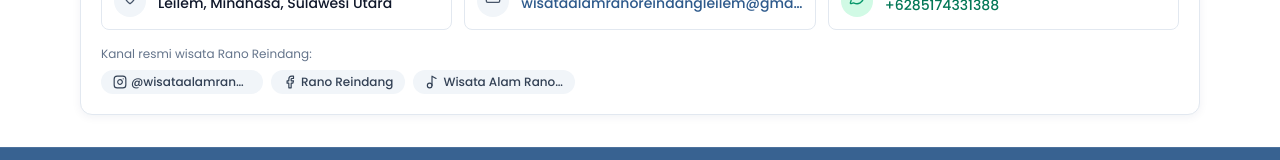
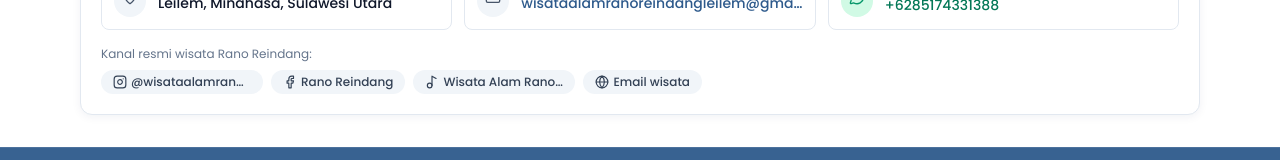
Before and after one commit to Yindraa/website_kkt, a Next.js app: page /wisata in a window 1280 px wide. Shown: the part 2562-2722 px from the top of the page. Built offline with nearby package versions, Linux system fonts and the light colour scheme.

Commit message:
fix error deploy wisata

```diff
--- a/src/app/(public)/wisata/page.tsx
+++ b/src/app/(public)/wisata/page.tsx
@@ -62,26 +62,33 @@ export const metadata: Metadata = {
 };
 
 export default function WisataPage() {
-  // 🔒 normalisasi socials dari data ke union yang diterima komponen
-  const socials =
-    (contact as any).socials?.flatMap((s: any) => {
-      switch (s.type) {
-        case "instagram":
-        case "facebook":
-        case "tiktok":
-        case "website":
-          return [
-            {
-              type: s.type as "instagram" | "facebook" | "tiktok" | "website",
-              label: s.label as string,
-              url: s.url as string,
-            },
-          ];
-        default:
-          // kalau ada type lain, skip saja biar nggak bikin TS error
-          return [];
-      }
-    }) ?? [];
+  // 👇 ini yang bikin error kemarin — sekarang kita tikekan
+  const socialResmi = [
+    {
+      type: "instagram",
+      label: "@wisataalamranoreindang",
+      url: "https://www.instagram.com/wisataalamranoreindang",
+    },
+    {
+      type: "facebook",
+      label: "Rano Reindang",
+      url: "https://www.facebook.com/profile.php?id=61569395981513",
+    },
+    {
+      type: "tiktok",
+      label: "Wisata Alam Rano Reindang",
+      url: "https://www.tiktok.com/@wisataalamranoreindang",
+    },
+    {
+      type: "website",
+      label: "Email wisata",
+      url: "mailto:wisataalamranoreindangleilem@gmail.com",
+    },
+  ] satisfies Array<{
+    type: "instagram" | "facebook" | "tiktok" | "website";
+    label: string;
+    url: string;
+  }>;
 
   return (
     <div className="mx-auto max-w-6xl px-4 py-8 space-y-6">
@@ -119,7 +126,7 @@ export default function WisataPage() {
         address={contact.address}
         email={contact.email}
         wa={contact.wa}
-        socials={socials}
+        socials={socialResmi}
       />
     </div>
   );
```
